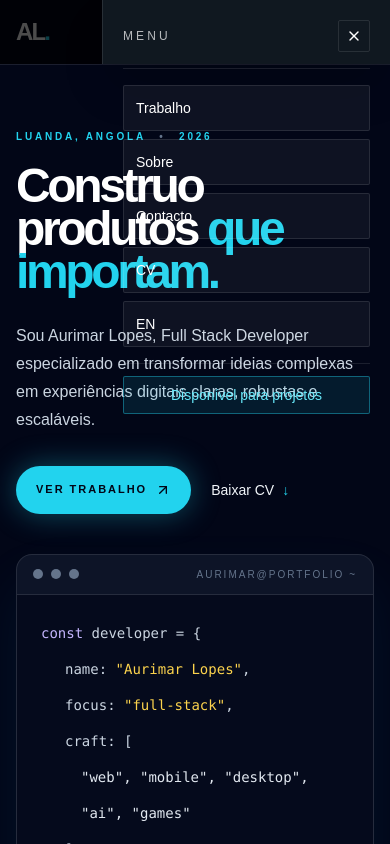
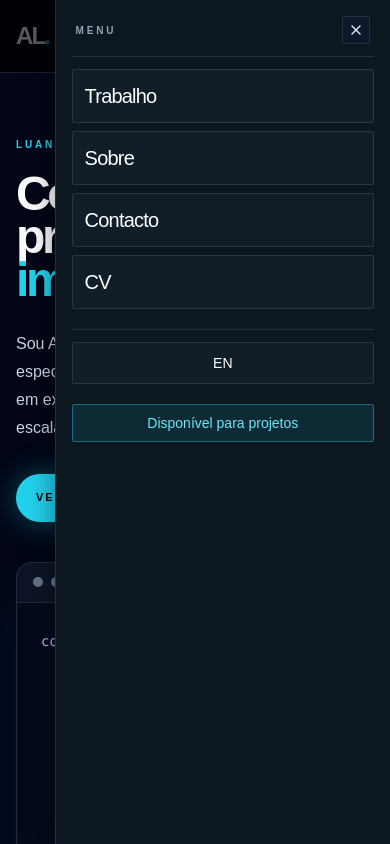
Before and after one commit to AurimarL/portfolio, a Next.js app: page /cv-en-aurimar-lopes.pdf in a window 390 px wide. Both pictures are taken after a click on the button "Abrir menu". Shown: the top 844 px of the page. Built offline with nearby package versions, Linux system fonts and the light colour scheme.

Commit message:
feat: enhance mobile navigation with animations and language switcher

```diff
--- a/src/components/Header/index.tsx
+++ b/src/components/Header/index.tsx
@@ -54,8 +54,15 @@ export default function Header({
               { title: t("Sobre", "About"), href: "#about" },
               { title: t("Contacto", "Contact"), href: "#contact" },
               { title: t("CV", "Resume"), href: cvHref },
-              { title: en ? "PT" : "EN", href: en ? "/pt" : "/en" },
             ]}
+            languageAction={
+              <Link
+                href={en ? "/pt" : "/en"}
+                className="inline-flex w-full items-center justify-center rounded-md border border-white/10 bg-[#121e27] px-3 py-2.5 text-sm font-medium text-white transition hover:border-cyan-400/50 hover:bg-[#172832] hover:text-cyan-300"
+              >
+                {en ? "PT" : "EN"}
+              </Link>
+            }
             extraContent={
               <Link
                 href="#contact"
--- a/src/components/MobileNavMenu.tsx
+++ b/src/components/MobileNavMenu.tsx
@@ -2,6 +2,7 @@
 
 import { useEffect, useState } from "react";
 import Link from "next/link";
+import { AnimatePresence, motion } from "framer-motion";
 import { Menu, X } from "lucide-react";
 
 export type MobileNavItem = {
@@ -13,10 +14,12 @@ export default function MobileNavMenu({
   links,
   ariaLabel,
   extraContent,
+  languageAction,
 }: {
   links: MobileNavItem[];
   ariaLabel: string;
   extraContent?: React.ReactNode;
+  languageAction?: React.ReactNode;
 }) {
   const [isOpen, setIsOpen] = useState(false);
 
@@ -35,55 +38,93 @@ export default function MobileNavMenu({
     <div className="md:hidden">
       <button
         type="button"
-        className="mobile-menu"
         aria-label={ariaLabel}
         aria-expanded={isOpen}
         onClick={() => setIsOpen((prev) => !prev)}
+        className="flex h-10 w-10 items-center justify-center rounded-md border border-white/10 bg-slate-900/80 text-white shadow-sm transition hover:border-cyan-400/40 hover:text-cyan-400"
       >
-        {isOpen ? <X aria-hidden="true" /> : <Menu aria-hidden="true" />}
+        {isOpen ? <X aria-hidden="true" className="h-4 w-4" /> : <Menu aria-hidden="true" className="h-4 w-4" />}
       </button>
 
+      <AnimatePresence>
         {isOpen && (
           <>
-          <button
+            <motion.button
               type="button"
               aria-label="Close menu overlay"
               onClick={() => setIsOpen(false)}
-            className="fixed inset-0 z-40 bg-black/70"
+              initial={{ opacity: 0 }}
+              animate={{ opacity: 1 }}
+              exit={{ opacity: 0 }}
+              transition={{ duration: 0.2 }}
+              className="fixed inset-0 z-40 bg-black/65"
             />
 
-          <aside className="fixed right-0 top-0 z-50 flex h-full w-72 flex-col gap-4 border-l border-white/10 bg-[#101820] p-5 shadow-2xl">
-            <div className="flex items-center justify-between border-b border-white/10 pb-4">
-              <span className="text-xs font-medium uppercase tracking-[0.26em] text-white/70">
+            <motion.aside
+              initial={{ x: "100%", opacity: 0.6 }}
+              animate={{ x: 0, opacity: 1 }}
+              exit={{ x: "100%", opacity: 0.6 }}
+              transition={{ duration: 0.28, ease: "easeOut" }}
+              className="fixed right-0 top-0 z-50 h-screen w-[86%] max-w-[350px] border-l border-white/10 bg-[#0d1720] p-4 shadow-[0_0_30px_rgba(0,0,0,0.45)]"
+            >
+              <div className="flex items-center justify-between border-b border-white/10 px-1 pb-3">
+                <span className="text-[10px] font-semibold uppercase tracking-[0.28em] text-slate-400">
                   Menu
                 </span>
                 <button
                   type="button"
                   aria-label="Close menu"
                   onClick={() => setIsOpen(false)}
-                className="flex h-8 w-8 items-center justify-center rounded-md border border-white/10 text-white hover:bg-white/5"
+                  className="flex h-7 w-7 items-center justify-center rounded-md border border-white/10 bg-slate-900 text-slate-200 transition hover:border-cyan-400/40 hover:text-cyan-400"
                 >
                   <X className="h-4 w-4" aria-hidden="true" />
                 </button>
               </div>
 
-            <nav className="flex flex-col gap-2">
-              {links.map((link) => (
+              <nav className="mt-3 flex flex-col gap-2">
+                {links.map((link, index) => (
+                  <motion.div
+                    key={link.href}
+                    initial={{ opacity: 0, x: 18 }}
+                    animate={{ opacity: 1, x: 0 }}
+                    transition={{ delay: index * 0.06, duration: 0.2 }}
+                  >
                     <Link
-                  key={link.href}
                       href={link.href}
                       onClick={() => setIsOpen(false)}
-                  className="rounded-md border border-white/10 bg-white/5 px-3 py-3 text-sm font-medium text-white transition hover:border-cyan-400/60 hover:bg-cyan-400/10"
+                      className="block rounded-md border border-white/10 bg-[#121e27] px-3 py-3 text-xl font-medium tracking-[-0.04em] text-white transition hover:border-cyan-400/50 hover:bg-[#172832] hover:text-cyan-300"
                     >
                       {link.title}
                     </Link>
+                  </motion.div>
                 ))}
 
-              {extraContent ? <div className="mt-2 border-t border-white/10 pt-3">{extraContent}</div> : null}
+                {languageAction ? (
+                  <motion.div
+                    initial={{ opacity: 0, y: 12 }}
+                    animate={{ opacity: 1, y: 0 }}
+                    transition={{ delay: 0.12, duration: 0.2 }}
+                    className="mt-3 border-t border-white/10 pt-3"
+                  >
+                    {languageAction}
+                  </motion.div>
+                ) : null}
+
+                {extraContent ? (
+                  <motion.div
+                    initial={{ opacity: 0, y: 12 }}
+                    animate={{ opacity: 1, y: 0 }}
+                    transition={{ delay: 0.16, duration: 0.2 }}
+                    className="mt-3"
+                  >
+                    {extraContent}
+                  </motion.div>
+                ) : null}
               </nav>
-          </aside>
+            </motion.aside>
           </>
         )}
+      </AnimatePresence>
     </div>
   );
 }
```
Lines whose indentation alone changed are shown as unchanged.
